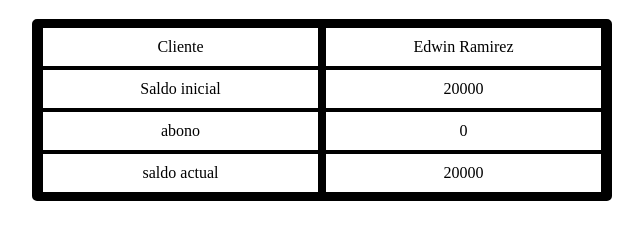
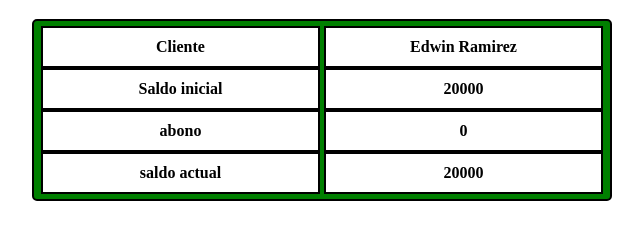
Before and after one commit to CarpinteroCreativo/web, a plain HTML site: page index.html in a window 1280 px wide. Shown: the part 61-300 px from the top of the page, without its empty margins (318-961 px from the left). Drawn offline with Linux system fonts and the light colour scheme.

Commit message:
Update style.css

```diff
--- a/style.css
+++ b/style.css
@@ -5,7 +5,7 @@ body{
 div.contenedor{
   width: 90%;
   max-width: 566px;
-  background: #000;
+  background: green;
   padding: 5px;
   margin: auto;
   border-radius: 5px;
@@ -17,6 +17,7 @@ div{
   border: 2px solid #000;
   margin: 0 2px;
   padding: 10px 0px;
+  font-weight: bold;
 }
 
 div.contenedor{
```
